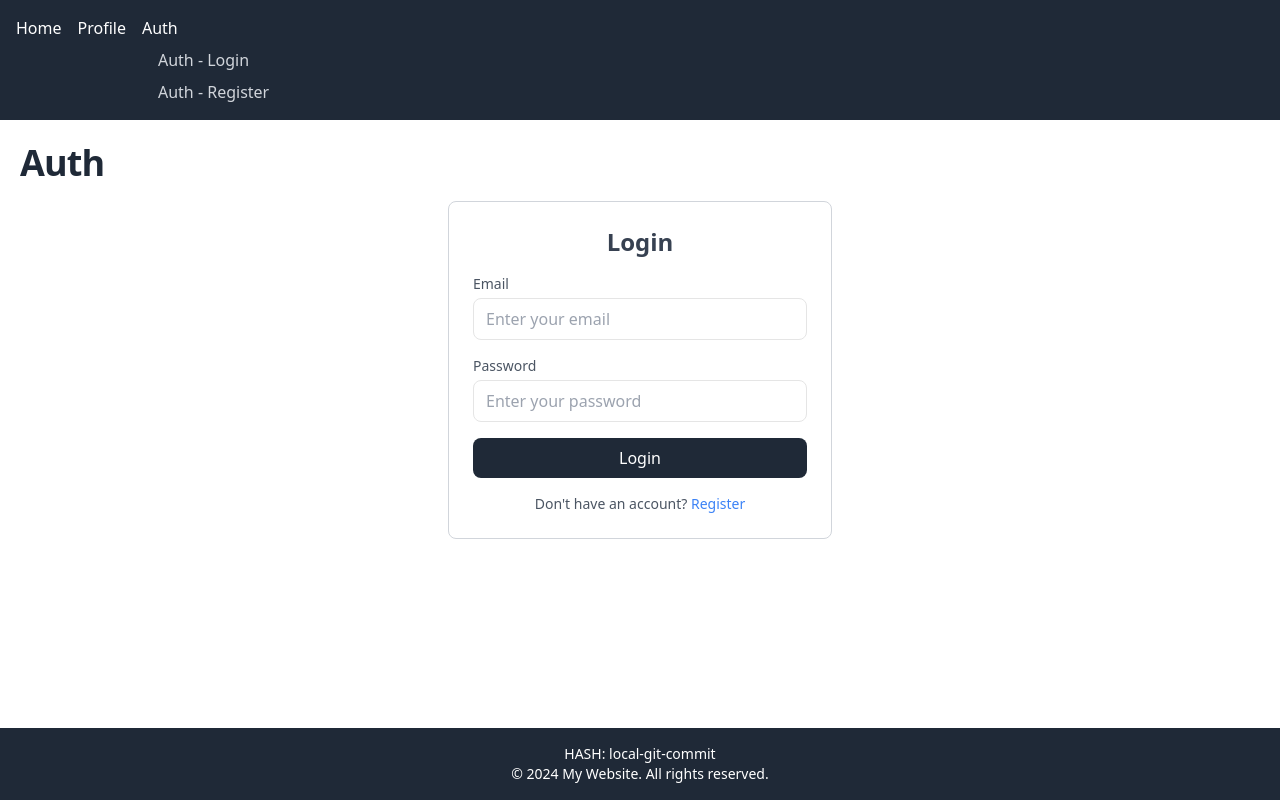
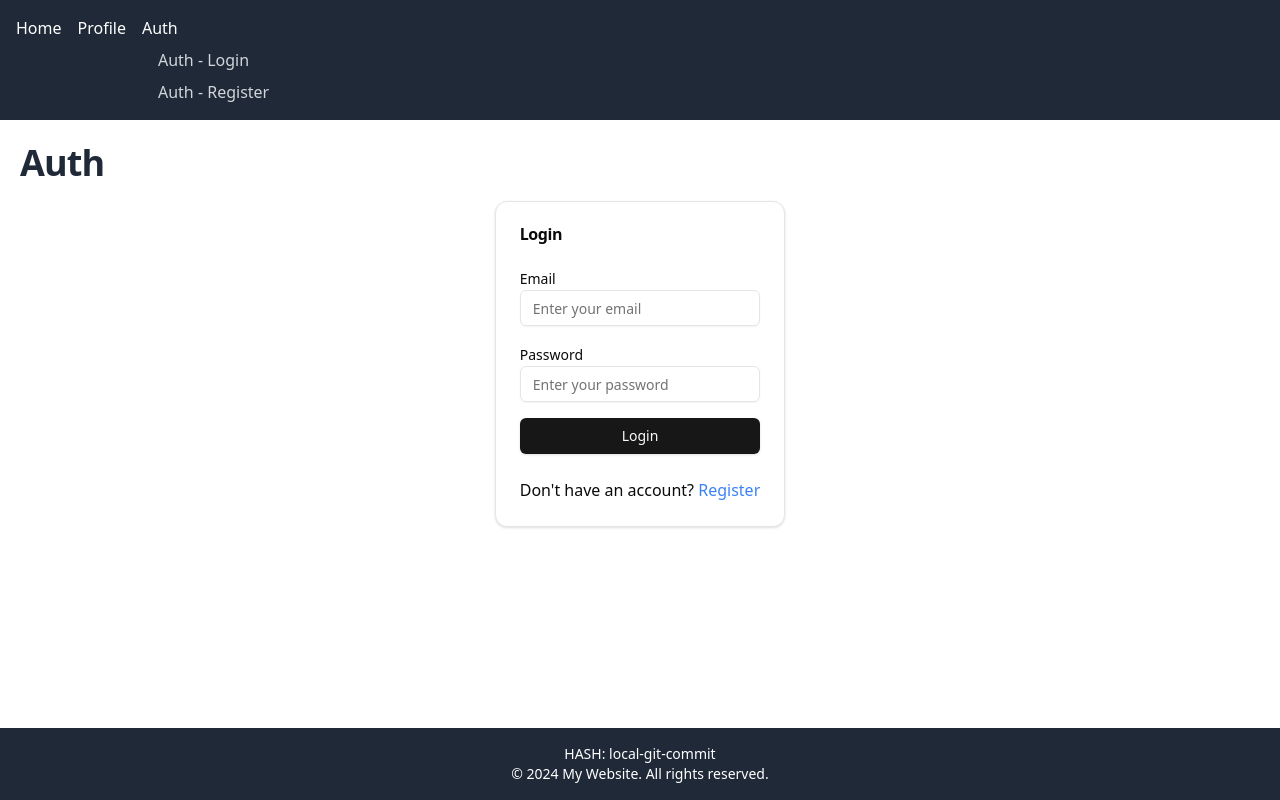
Before and after one commit to fedorovsky/node-jwt, a React (Vite) app in the folder client/: page /auth/login in a window 1280 px wide. Built offline with nearby package versions, Linux system fonts and the light colour scheme.

Commit message:
added shadcn card

```diff
--- a/client/package.json
+++ b/client/package.json
@@ -11,6 +11,8 @@
     "preview": "vite preview"
   },
   "dependencies": {
+    "@radix-ui/react-label": "^2.1.0",
+    "@radix-ui/react-separator": "^1.1.0",
     "@radix-ui/react-slot": "^1.1.0",
     "class-variance-authority": "^0.7.1",
     "clsx": "^2.1.1",
--- a/client/src/features/auth/pages/auth-login-page.tsx
+++ b/client/src/features/auth/pages/auth-login-page.tsx
@@ -1,4 +1,14 @@
 import { SubmitHandler, useForm } from 'react-hook-form';
+import { Input } from '@/shared/components/ui/input.tsx';
+import { Label } from '@/shared/components/ui/label.tsx';
+import {
+  Card,
+  CardHeader,
+  CardTitle,
+  CardContent,
+  CardFooter
+} from '@/shared/components/ui/card.tsx';
+import { Button } from '@/shared/components/ui/button.tsx';
 
 // Интерфейс для данных формы
 interface FormValues {
@@ -20,21 +30,18 @@
 
   return (
     <div className='flex items-center justify-center'>
-      <form
-        onSubmit={handleSubmit(onSubmit)}
-        noValidate
-        className='w-full max-w-sm bg-white p-6 rounded-lg border border-gray-300'
-      >
-        <h2 className='text-2xl font-bold text-gray-700 text-center mb-4'>Login</h2>
+      <Card>
+        <CardHeader>
+          <CardTitle>Login</CardTitle>
+        </CardHeader>
+        <CardContent>
+          <form onSubmit={handleSubmit(onSubmit)} noValidate>
             <div className='mb-4'>
-          <label htmlFor='email' className='block text-sm font-medium text-gray-600'>
-            Email
-          </label>
-          <input
+              <Label htmlFor='email'>Email</Label>
+              <Input
                 type='email'
                 id='email'
                 placeholder='Enter your email'
-            className='w-full mt-1 px-3 py-2 text-gray-700 border rounded-lg focus:outline-none focus:ring focus:ring-blue-300'
                 {...register('email', {
                   required: 'Email is required',
                   pattern: {
@@ -42,18 +49,15 @@
                     message: 'Invalid email format'
                   }
                 })}
-          />
+              ></Input>
               {errors.email && <p className='text-sm text-red-500 mt-1'>{errors.email.message}</p>}
             </div>
             <div className='mb-4'>
-          <label htmlFor='password' className='block text-sm font-medium text-gray-600'>
-            Password
-          </label>
-          <input
+              <Label htmlFor='password'>Password</Label>
+              <Input
                 type='password'
                 id='password'
                 placeholder='Enter your password'
-            className='w-full mt-1 px-3 py-2 text-gray-700 border rounded-lg focus:outline-none focus:ring focus:ring-blue-300'
                 {...register('password', {
                   required: 'Password is required',
                   minLength: {
@@ -66,19 +70,20 @@
                 <p className='text-sm text-red-500 mt-1'>{errors.password.message}</p>
               )}
             </div>
-        <button
-          type='submit'
-          className='w-full px-4 py-2 text-white bg-gray-800 rounded-lg hover:bg-gray-600 focus:outline-none focus:ring focus:ring-gray-300'
-        >
+            <Button type='submit' className='w-full'>
               Login
-        </button>
-        <p className='text-sm text-gray-600 text-center mt-4'>
+            </Button>
+          </form>
+        </CardContent>
+        <CardFooter>
+          <p>
             Don't have an account?{' '}
             <a href='#' className='text-blue-500 hover:underline'>
               Register
             </a>
           </p>
-      </form>
+        </CardFooter>
+      </Card>
     </div>
   );
 };
--- /dev/null
+++ b/client/src/shared/components/ui/card.tsx
@@ -0,0 +1,76 @@
+import * as React from "react"
+
+import { cn } from "@/shared/lib/utils"
+
+const Card = React.forwardRef<
+  HTMLDivElement,
+  React.HTMLAttributes<HTMLDivElement>
+>(({ className, ...props }, ref) => (
+  <div
+    ref={ref}
+    className={cn(
+      "rounded-xl border bg-card text-card-foreground shadow",
+      className
+    )}
+    {...props}
+  />
+))
+Card.displayName = "Card"
+
+const CardHeader = React.forwardRef<
+  HTMLDivElement,
+  React.HTMLAttributes<HTMLDivElement>
+>(({ className, ...props }, ref) => (
+  <div
+    ref={ref}
+    className={cn("flex flex-col space-y-1.5 p-6", className)}
+    {...props}
+  />
+))
+CardHeader.displayName = "CardHeader"
+
+const CardTitle = React.forwardRef<
+  HTMLDivElement,
+  React.HTMLAttributes<HTMLDivElement>
+>(({ className, ...props }, ref) => (
+  <div
+    ref={ref}
+    className={cn("font-semibold leading-none tracking-tight", className)}
+    {...props}
+  />
+))
+CardTitle.displayName = "CardTitle"
+
+const CardDescription = React.forwardRef<
+  HTMLDivElement,
+  React.HTMLAttributes<HTMLDivElement>
+>(({ className, ...props }, ref) => (
+  <div
+    ref={ref}
+    className={cn("text-sm text-muted-foreground", className)}
+    {...props}
+  />
+))
+CardDescription.displayName = "CardDescription"
+
+const CardContent = React.forwardRef<
+  HTMLDivElement,
+  React.HTMLAttributes<HTMLDivElement>
+>(({ className, ...props }, ref) => (
+  <div ref={ref} className={cn("p-6 pt-0", className)} {...props} />
+))
+CardContent.displayName = "CardContent"
+
+const CardFooter = React.forwardRef<
+  HTMLDivElement,
+  React.HTMLAttributes<HTMLDivElement>
+>(({ className, ...props }, ref) => (
+  <div
+    ref={ref}
+    className={cn("flex items-center p-6 pt-0", className)}
+    {...props}
+  />
+))
+CardFooter.displayName = "CardFooter"
+
+export { Card, CardHeader, CardFooter, CardTitle, CardDescription, CardContent }
--- /dev/null
+++ b/client/src/shared/components/ui/input.tsx
@@ -0,0 +1,22 @@
+import * as React from "react"
+
+import { cn } from "@/shared/lib/utils"
+
+const Input = React.forwardRef<HTMLInputElement, React.ComponentProps<"input">>(
+  ({ className, type, ...props }, ref) => {
+    return (
+      <input
+        type={type}
+        className={cn(
+          "flex h-9 w-full rounded-md border border-input bg-transparent px-3 py-1 text-base shadow-sm transition-colors file:border-0 file:bg-transparent file:text-sm file:font-medium file:text-foreground placeholder:text-muted-foreground focus-visible:outline-none focus-visible:ring-1 focus-visible:ring-ring disabled:cursor-not-allowed disabled:opacity-50 md:text-sm",
+          className
+        )}
+        ref={ref}
+        {...props}
+      />
+    )
+  }
+)
+Input.displayName = "Input"
+
+export { Input }
--- /dev/null
+++ b/client/src/shared/components/ui/label.tsx
@@ -0,0 +1,24 @@
+import * as React from "react"
+import * as LabelPrimitive from "@radix-ui/react-label"
+import { cva, type VariantProps } from "class-variance-authority"
+
+import { cn } from "@/shared/lib/utils"
+
+const labelVariants = cva(
+  "text-sm font-medium leading-none peer-disabled:cursor-not-allowed peer-disabled:opacity-70"
+)
+
+const Label = React.forwardRef<
+  React.ElementRef<typeof LabelPrimitive.Root>,
+  React.ComponentPropsWithoutRef<typeof LabelPrimitive.Root> &
+    VariantProps<typeof labelVariants>
+>(({ className, ...props }, ref) => (
+  <LabelPrimitive.Root
+    ref={ref}
+    className={cn(labelVariants(), className)}
+    {...props}
+  />
+))
+Label.displayName = LabelPrimitive.Root.displayName
+
+export { Label }
--- /dev/null
+++ b/client/src/shared/components/ui/separator.tsx
@@ -0,0 +1,29 @@
+import * as React from "react"
+import * as SeparatorPrimitive from "@radix-ui/react-separator"
+
+import { cn } from "@/shared/lib/utils"
+
+const Separator = React.forwardRef<
+  React.ElementRef<typeof SeparatorPrimitive.Root>,
+  React.ComponentPropsWithoutRef<typeof SeparatorPrimitive.Root>
+>(
+  (
+    { className, orientation = "horizontal", decorative = true, ...props },
+    ref
+  ) => (
+    <SeparatorPrimitive.Root
+      ref={ref}
+      decorative={decorative}
+      orientation={orientation}
+      className={cn(
+        "shrink-0 bg-border",
+        orientation === "horizontal" ? "h-[1px] w-full" : "h-full w-[1px]",
+        className
+      )}
+      {...props}
+    />
+  )
+)
+Separator.displayName = SeparatorPrimitive.Root.displayName
+
+export { Separator }
```
Also changed, not shown: 1 other file (tests, documents, lock files or other folders). Lines whose indentation alone changed are shown as unchanged.
